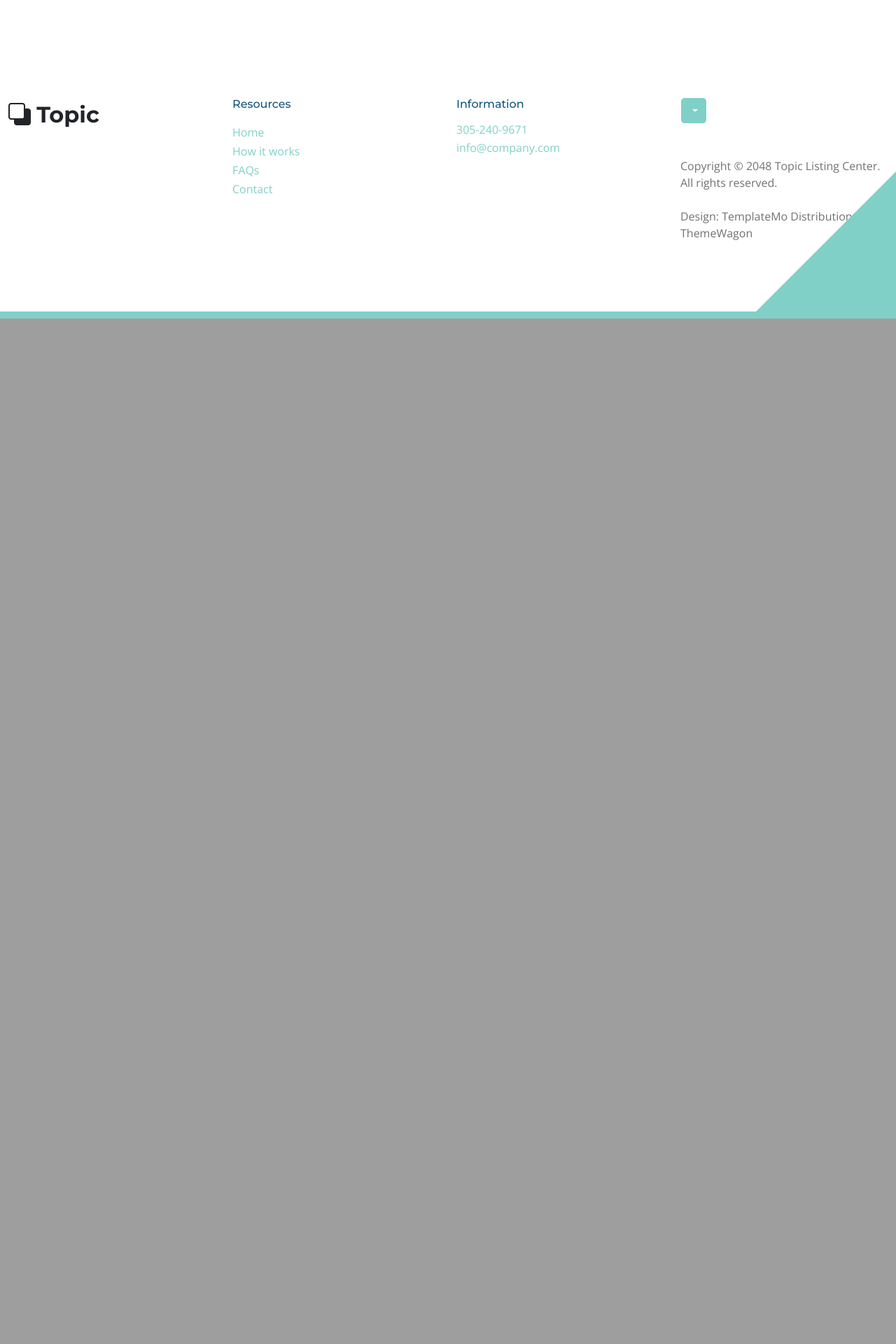
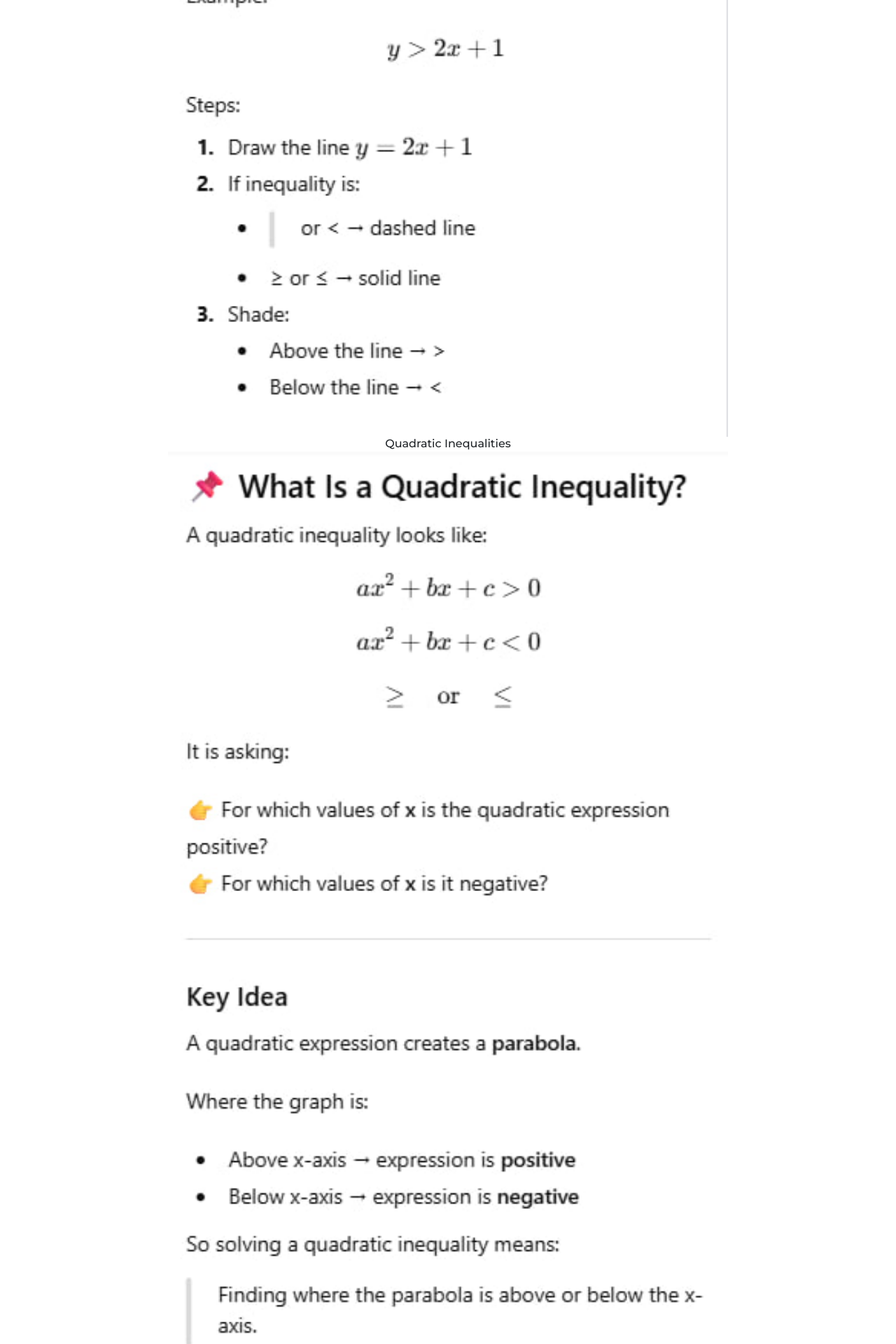
Before and after one commit to juniorbehruz08/math_edu_site, a Django app: page /inequalities/ in a window 1280 px wide. Shown: the part 3763-5683 px from the top of the page at 70% size. Before the commit the page ends 4218 px from the top, so only its background shows below. Run offline with Django 5.2, Linux system fonts and the light colour scheme; some libraries are stand-ins or nearby versions.

Commit message:
qualities and inequalities section is added

```diff
--- a/templates/inequalities.html
+++ b/templates/inequalities.html
@@ -105,24 +105,20 @@
     <main id="topics-detail" class="container mx-auto px-4 py-10 max-w-4xl space-y-10">
         <div class="container">
             <div class="container">
-                <h1 style="text-align:center">General Information Relating to Linear Inequalities</h1>
-                <img style="width:100%" src="{% static 'images/myimages/linear_inequality_basic.jpg' %}" alt="">
-            </div>
-            <div class="container">
-                <h1 style="text-align:center">Method for Solving Linear Inequalities</h1>
-                <img style="width:100%" src="{% static 'images/myimages/solving_linear_inequalities.jpg' %}" alt="">
-            </div>
-            <div class="container">
-                <h1 style="text-align:center">General Information Relating to Quadratic Inequalities</h1>
-                <img style="width:100%" src="{% static 'images/myimages/quadratic_inequalities_basic.jpg' %}" alt="">
-            </div>
-            <div class="container">
-                <h1 style="text-align:center">Method for Solving Quadratic Inequalities</h1>
-                <img style="width:100%" src="{% static 'images/myimages/steps_to_solve_quadratic_inequalities.jpg' %}" alt="">
-            </div>
-            <div class="container">
-                <h1 style="text-align:center">Example</h1>
-                <img style="width:100%" src="{% static 'images/myimages/example_quadratic_inequalities.jpg' %}" alt="">
+                <h1 style="text-align:center">General Information</h1>
+                <h1 style="text-align:center">Linear Inequalities</h1>
+                <img style="width:100%" src="{% static 'images/myimages/inequalities1.jpg' %}" alt="">
+                <img style="width:100%" src="{% static 'images/myimages/inequalities2.jpg' %}" alt="">
+                <img style="width:100%" src="{% static 'images/myimages/inequalities3.jpg' %}" alt="">
+                <img style="width:100%" src="{% static 'images/myimages/inequalities4.jpg' %}" alt="">
+                <h1 style="text-align:center">Quadratic Inequalities</h1>
+                <img style="width:100%" src="{% static 'images/myimages/quadratic_inequalities1.jpg' %}" alt="">
+                <img style="width:100%" src="{% static 'images/myimages/quadratic_inequalities2.jpg' %}" alt="">
+                <img style="width:100%" src="{% static 'images/myimages/quadratic_inequalities3.jpg' %}" alt="">
+                <img style="width:100%" src="{% static 'images/myimages/quadratic_inequalities4.jpg' %}" alt="">
+                <img style="width:100%" src="{% static 'images/myimages/quadratic_inequalities5.jpg' %}" alt="">
+                <img style="width:100%" src="{% static 'images/myimages/quadratic_inequalities6.jpg' %}" alt="">
+                <img style="width:100%" src="{% static 'images/myimages/quadratic_inequalities7.jpg' %}" alt="">
             </div>
         </div>
     </main>
```
Also changed, not shown: templates/quadratic_equations.html (+5 -13 lines), mathematics/static/images/myimages/inequalities1.jpg (added), mathematics/static/images/myimages/inequalities2.jpg (added), mathematics/static/images/myimages/inequalities3.jpg (added), mathematics/static/images/myimages/inequalities4.jpg (added), mathematics/static/images/myimages/quadratic_equations1.jpg (added), mathematics/static/images/myimages/quadratic_equations2.jpg (added), mathematics/static/images/myimages/quadratic_equations3.jpg (added), mathematics/static/images/myimages/quadratic_equations4.jpg (added), mathematics/static/images/myimages/quadratic_equations5.jpg (added), mathematics/static/images/myimages/quadratic_inequalities1.jpg (added), mathematics/static/images/myimages/quadratic_inequalities2.jpg (added), mathematics/static/images/myimages/quadratic_inequalities3.jpg (added), mathematics/static/images/myimages/quadratic_inequalities4.jpg (added), 3 more files.
